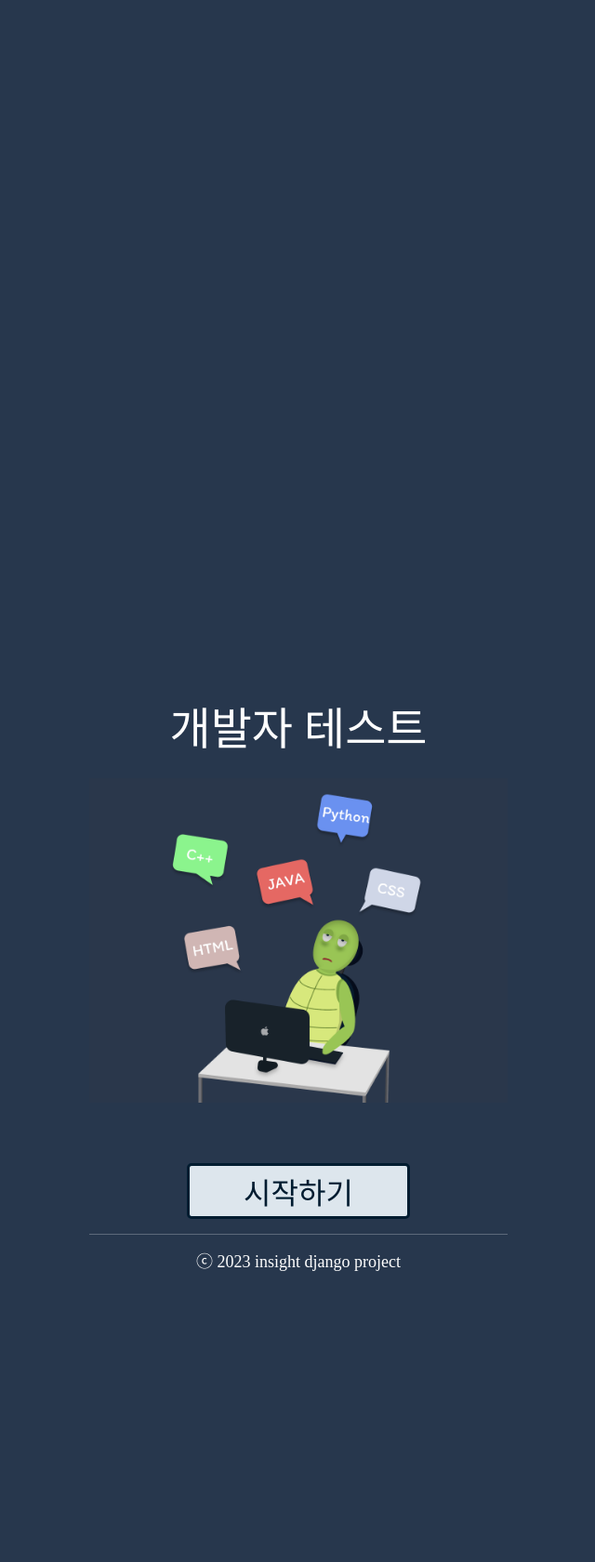
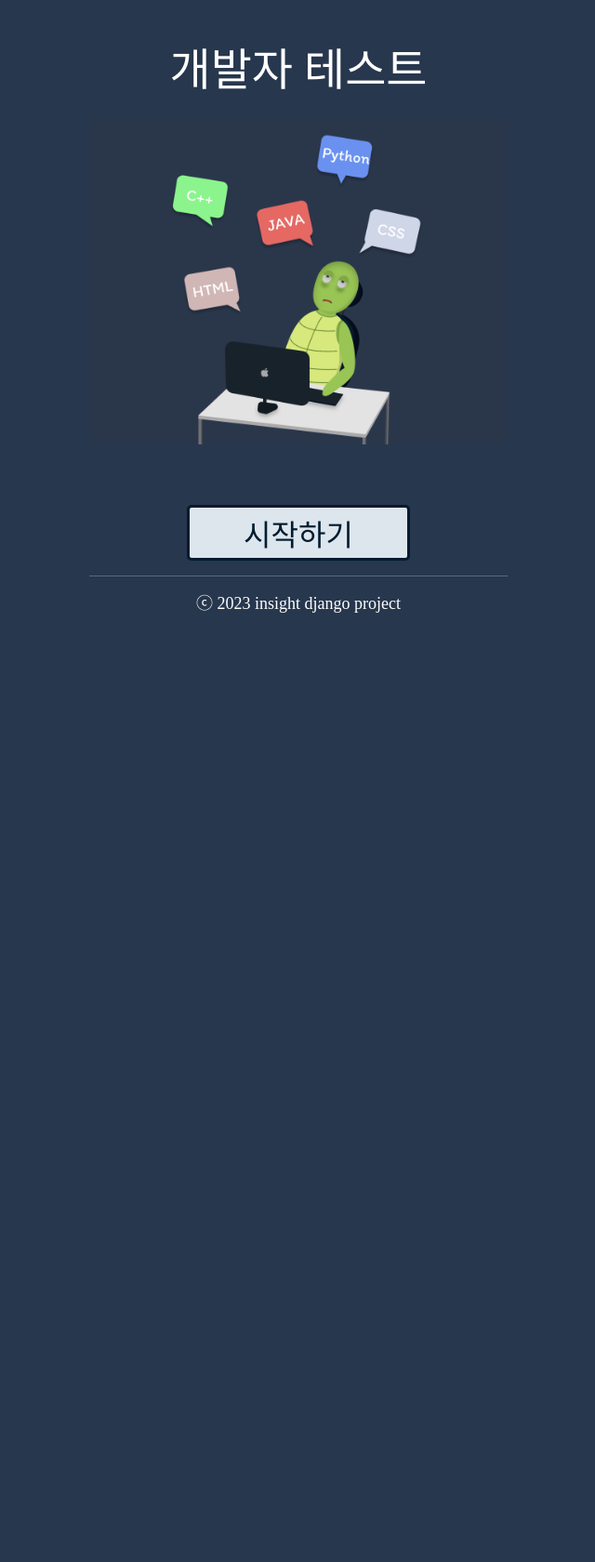
Before and after one commit to ryongseong/django_project, a Django app: page /test/ in a window 1280 px wide. Shown: the top 1680 px of the page at 93% size, without its empty margins (319-959 px from the left). After the commit the page ends 659 px from the top, so only its background shows below. Run offline with Django 4.2, Linux system fonts and the light colour scheme; some web fonts are replaced.

Commit message:
css오류사항 해결

```diff
--- a/insight/insight/static/style.css
+++ b/insight/insight/static/style.css
@@ -25,6 +25,10 @@ img{
 .content{
     text-align: center;
     /*페이지 안의 내용*/
+}
+
+.start{
+    margin: 0;
 }
 
 .shtadf{
@@ -143,8 +147,7 @@ body {
     display: flex;
     align-items: center;
     justify-content: center;
-    height: 100vh;
-    margin: 80vh;
+    background-color: #27374D;
 }
 
 body.content {
--- a/insight/insight/templates/result/ESFJ.html
+++ b/insight/insight/templates/result/ESFJ.html
@@ -8,7 +8,7 @@
         </div>
         <div class="job">
             <p>변화를 좋아하는 당신!</p>
-            <p>모바일앱 개발자</p>
+            <p>모바일앱개발자</p>
             <p>가 되어보는건 어떨까?</p>
         </div>
         <div class="ENFJ">
--- a/insight/insight/templates/test.html
+++ b/insight/insight/templates/test.html
@@ -2,7 +2,6 @@
 {% block content %}
 <body class="content">
     <div class="start">
-        <div>
         <div>
             <p class="stitle">개발자 테스트</p>
         </div>
@@ -11,7 +10,6 @@
         </div>
         <div class="shtadf">
             <button class="btn" type="button" onclick='start();'>시작하기</button>
-            </div>
         </div>
     <hr>
         <footer>
```
Lines whose indentation alone changed are shown as unchanged.
